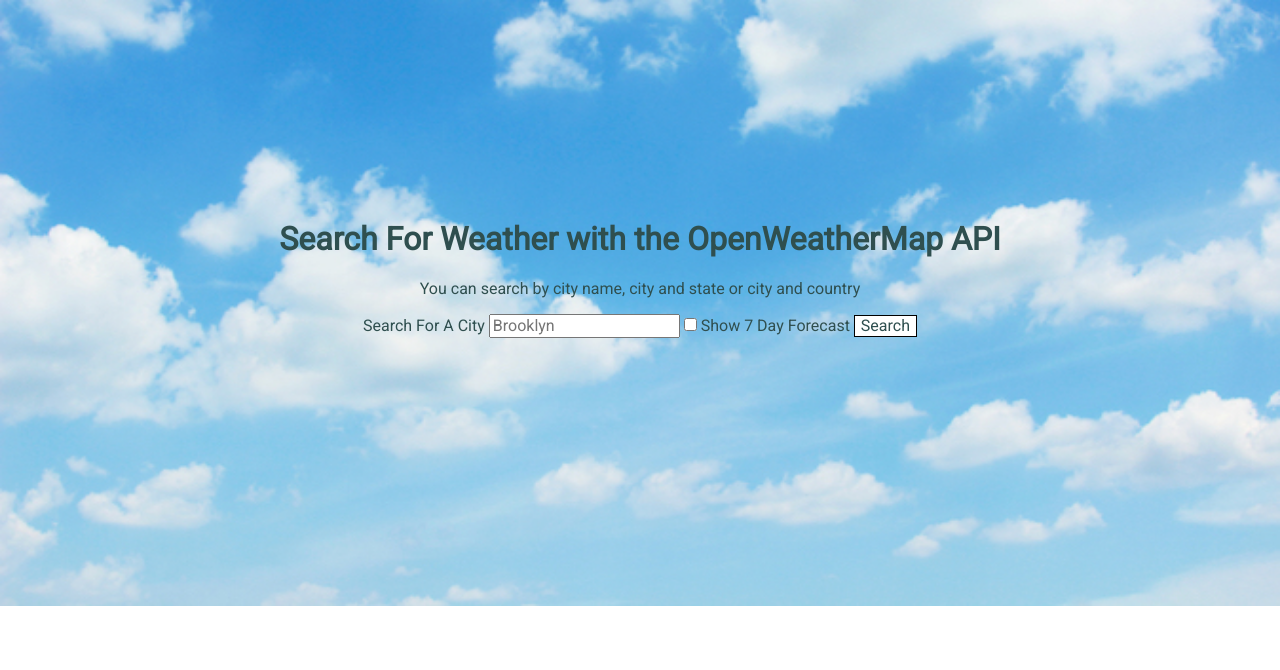
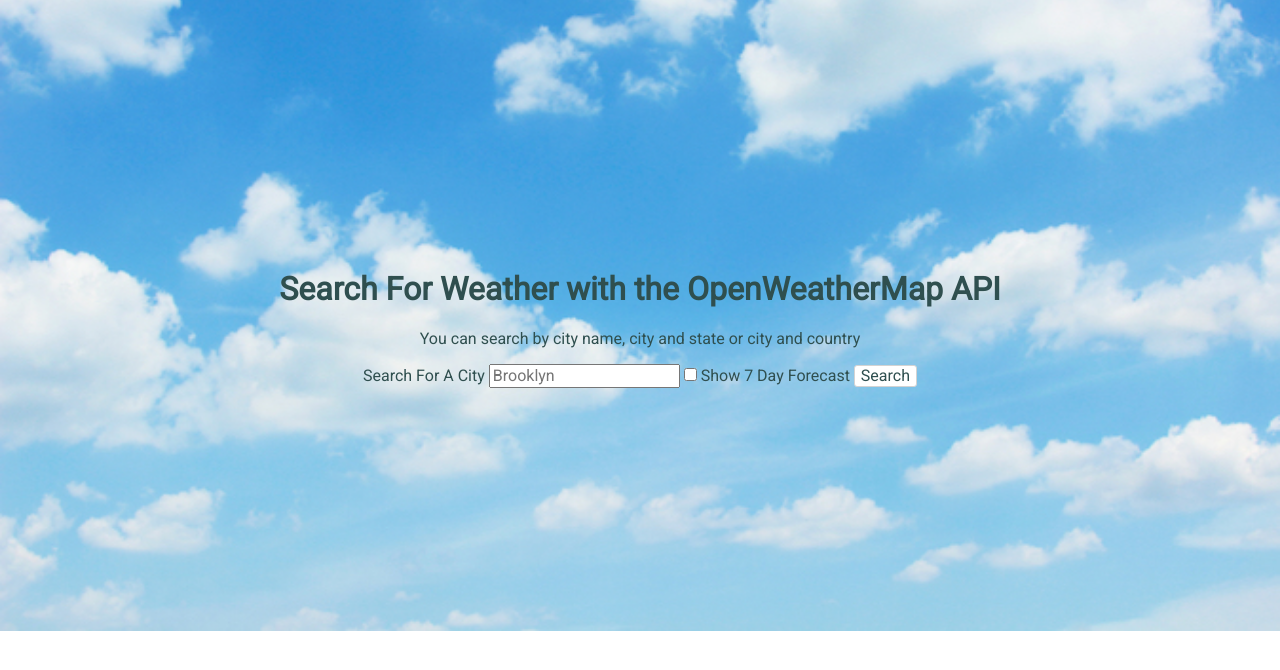
Before and after one commit to Laurawbrooklyn/weather-app-project, a website: page templates/index.html in a window 1280 px wide. Drawn offline with nearby package versions, Linux system fonts and the light colour scheme; files that its build step writes are made by us from their sources; files whose address does not match are found by name.

Commit message:
fixed border radius, color

```diff
--- a/public/main.css
+++ b/public/main.css
@@ -5,7 +5,7 @@
     font-family: 'Roboto', arial, sans-serif;
     display: block;
     position: relative;
-    padding-top: 200px;
+    padding-top: 250px;
 }
 
 .bg {
@@ -17,7 +17,8 @@
 }
 
 table, th, td, button {
-	border: 1px solid black;
+	border: 1px solid LightGray;
+	border-radius: 3px;
 	margin-left: auto;
 	margin-right: auto;
 	background-color: white;
```
